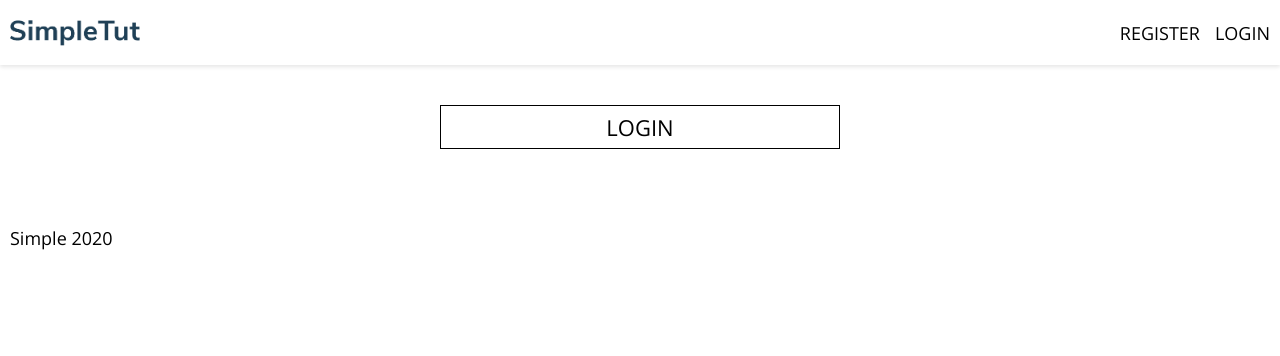
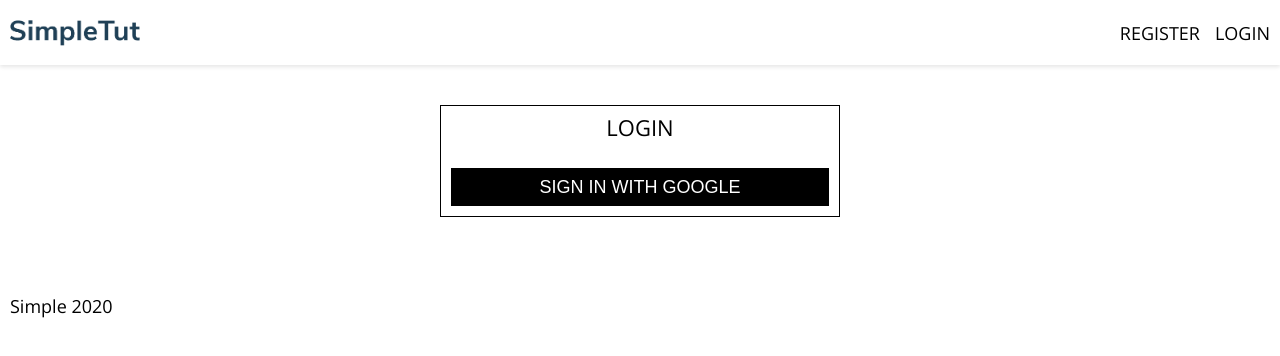
Before and after one commit to SoneThaya/ecommerce-redux-firebase, a React (Create React App) app: page /login in a window 1280 px wide. Shown: the top 356 px of the page. Built offline with nearby package versions, Linux system fonts and the light colour scheme.

Commit message:
set up google sign in with a pop up

```diff
--- a/src/components/SignIn/index.js
+++ b/src/components/SignIn/index.js
@@ -1,14 +1,37 @@
-import React from 'react'
-import './styles.scss'
+import React, { Component } from "react";
+import Button from "../forms/Button";
+import "./styles.scss";
+import { signInWithGoogle } from "../../firebase/utils";
 
-const SignIn = (props) => {
-  return (
-    <div className="signin">
-      <div className="wrap">
-        <h2>Login</h2>
+class SignIn extends Component {
+
+  handleSubmit = async e => {
+    e.preventDefault();
+
+
+  }
+
+  render() {
+    return (
+      <div className="signin">
+        <div className="wrap">
+          <h2>Login</h2>
+
+          <div className="formWrap">
+            <form onSubmit={this.handleSubmit}>
+              <div className="socialSignin">
+                <div className="row">
+                  <Button onClick={signInWithGoogle}>
+                    Sign in with Google
+                  </Button>
+                </div>
+              </div>
+            </form>
+          </div>
+        </div>
       </div>
-    </div>
-  )
+    );
+  }
 }
 
-export default SignIn
+export default SignIn;
--- a/src/components/SignIn/styles.scss
+++ b/src/components/SignIn/styles.scss
@@ -20,4 +20,8 @@
     padding: 0;
     margin: 0 auto;
   }
+
+  .socialSignin {
+    margin: 3rem auto 0;
+  }
 }
--- /dev/null
+++ b/src/components/forms/Button/index.js
@@ -0,0 +1,12 @@
+import React from "react";
+import "./styles.scss";
+
+const Button = ({ children, ...otherProps }) => {
+  return (
+    <button className="btn" {...otherProps}>
+      {children}
+    </button>
+  );
+};
+
+export default Button;
--- /dev/null
+++ b/src/components/forms/Button/styles.scss
@@ -0,0 +1,15 @@
+.btn {
+  display: block;
+  width: 100%;
+  padding: 1rem 0;
+  line-height: 1;
+  font-weight: 300;
+  font-size: 1.8rem;
+  text-transform: uppercase;
+  background: black;
+  color: white;
+  margin: 0 auto;
+  border: 0;
+  outline: none;
+  cursor: pointer;
+}
--- a/src/firebase/utils.js
+++ b/src/firebase/utils.js
@@ -2,3 +2,12 @@
 import "firebase/firestore";
 import "firebase/auth";
 import { firebaseConfig } from "./config";
+
+firebase.initializeApp(firebaseConfig);
+
+export const auth = firebase.auth();
+export const firestore = firebase.firestore();
+
+const GoogleProvider = new firebase.auth.GoogleAuthProvider();
+GoogleProvider.setCustomParameters({ prompt: "select_account" });
+export const signInWithGoogle = () => auth.signInWithPopup(GoogleProvider);
```
